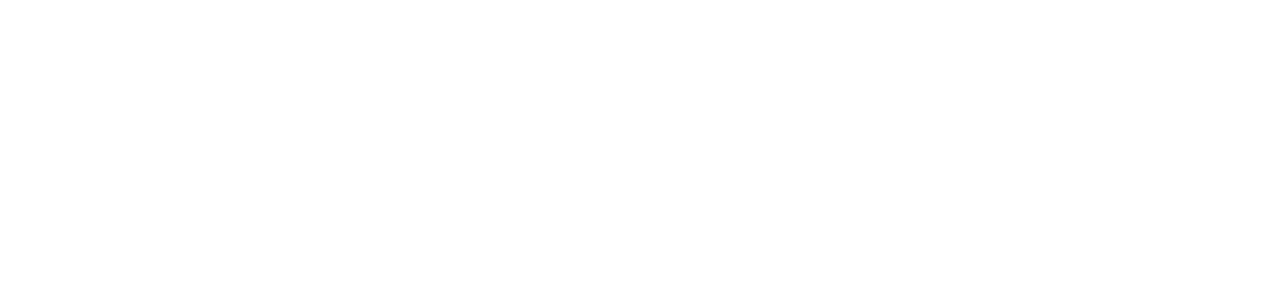
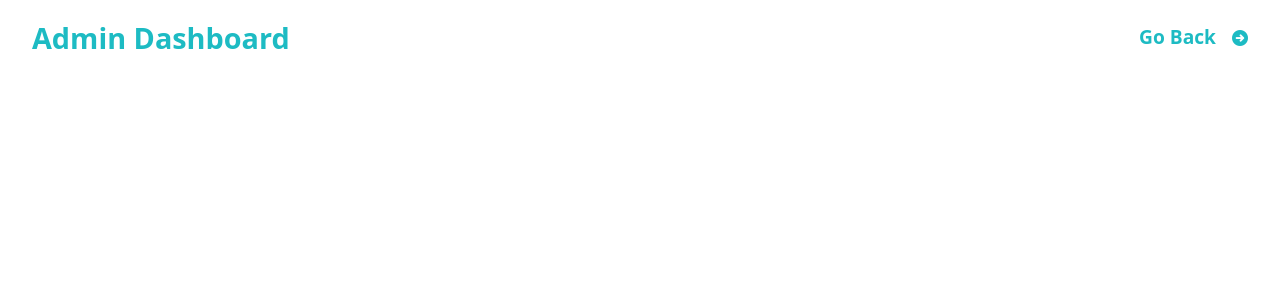
Before and after one commit to Karuna-Singhal/btp-frontend, a React (Create React App) app: page /admin-dashboard in a window 1280 px wide. Shown: the top 300 px of the page. Built offline with nearby package versions, Linux system fonts and the light colour scheme; sample sign-in values are in the browser's storage.

Commit message:
admin profile

```diff
--- /dev/null
+++ b/src/pages/adminDashboard/AdminDashBoard.jsx
@@ -0,0 +1,24 @@
+import arrow from "../../assets/images/arrow.png";
+
+function AdminDashBoard() {
+  return (
+    <div className="flex flex-col gap-[1rem] px-[2rem] py-[1rem] ">
+      <div className="flex items-center justify-between">
+        <span className="text-primary-teal font-bold text-[1.8rem]">
+          Admin Dashboard
+        </span>
+
+        <div className="flex gap-4 items-center">
+          <span className="text-primary-teal font-semibold text-[1.2rem]">
+            Go Back
+          </span>
+          <div className="rotate-180">
+            <img src={arrow} alt="arrow" />
+          </div>
+        </div>
+      </div>
+    </div>
+  );
+}
+
+export default AdminDashBoard;
--- a/src/routes/constants.js
+++ b/src/routes/constants.js
@@ -2,6 +2,7 @@
 
 import Login from "../pages/auth/login/Login";
 import Profile from "pages/studentProfile/Profile";
+import AdminDashBoard from "pages/adminDashboard/AdminDashBoard";
 
 export const authRoutes = [
   {
@@ -24,7 +25,7 @@
   },
   {
     path: "/admin-dashboard",
-    // component: <BudgetOverview />,
+    component: <AdminDashBoard />,
     title: "Admin Dashboard",
   },
 ];
```
Also changed, not shown: src/assets/images/arrow.png (added), src/assets/images/illustration.jpg (deleted).
